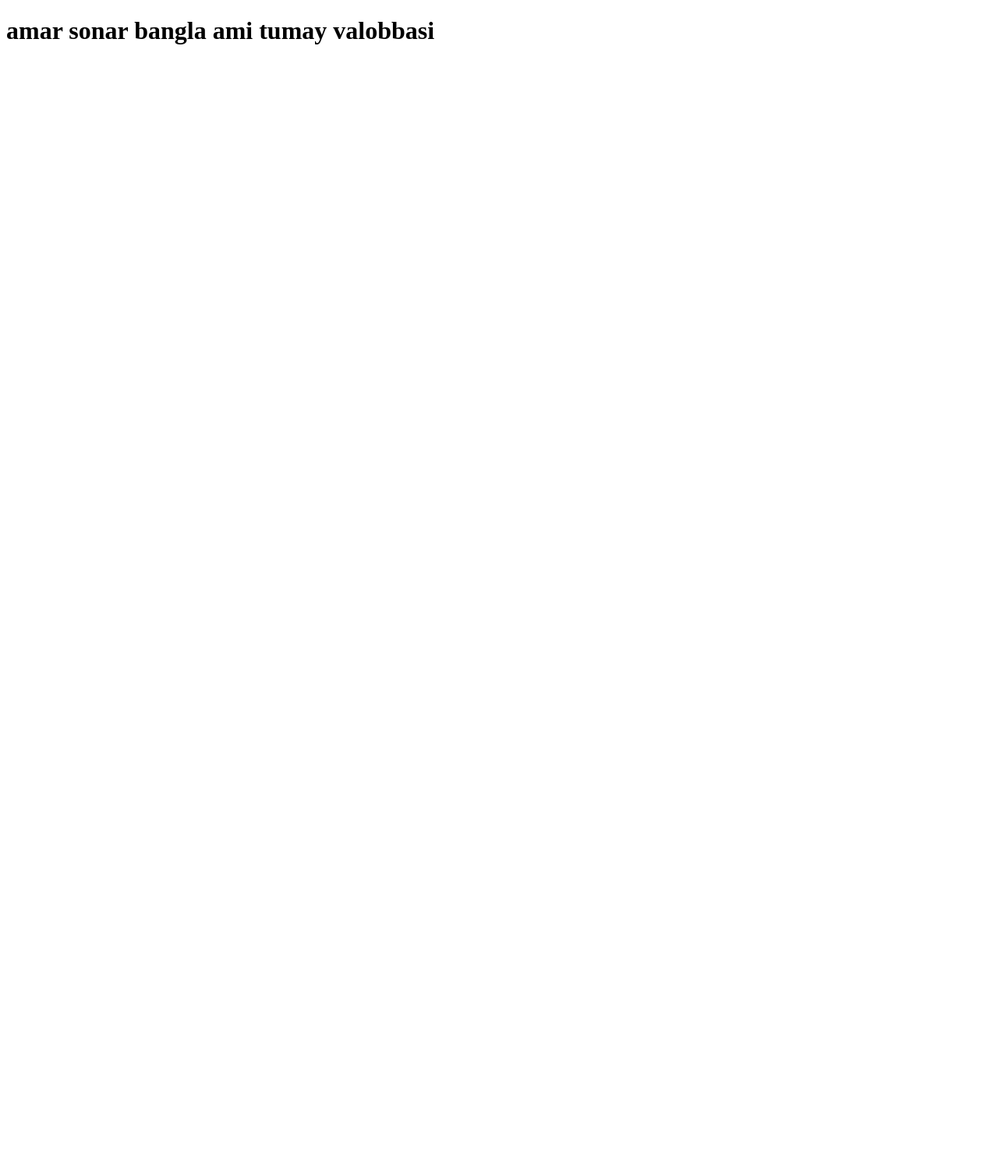
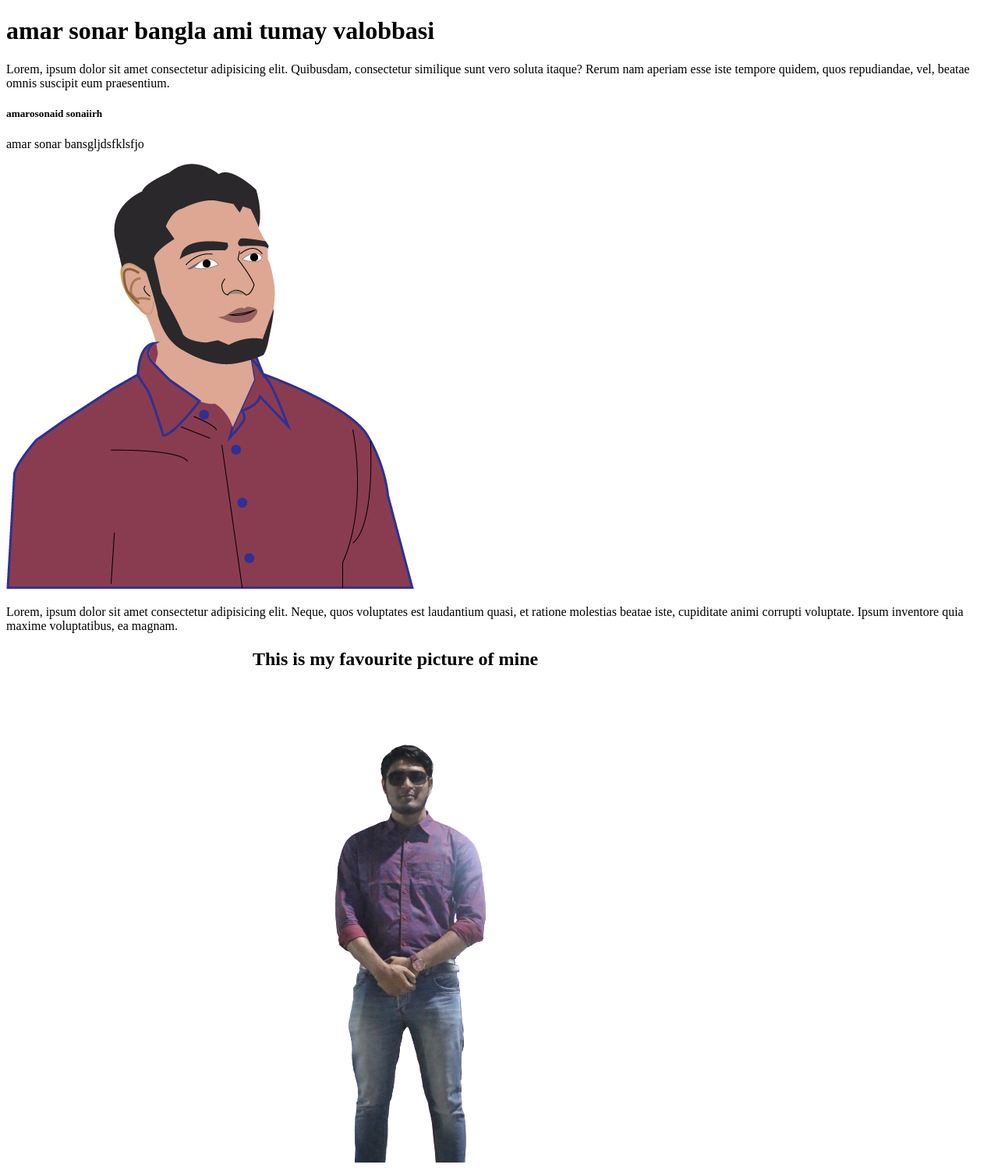
Before and after one commit to mezba10438/my-first-ripository, a plain HTML site: page index.html in a window 1280 px wide. Shown: the whole page at 78% size. Before the commit the page ends 800 px from the top, so only its background shows below. Drawn offline with Linux system fonts and the light colour scheme.

Commit message:
my photo added

```diff
--- /dev/null
+++ b/css/style.css
@@ -0,0 +1,4 @@
+.one {
+    width: 50%;
+    margin: 0 auto;
+}
--- a/index.html
+++ b/index.html
@@ -6,12 +6,30 @@
     <meta http-equiv="X-UA-Compatible" content="IE=edge">
     <meta name="viewport" content="width=device-width, initial-scale=1.0">
     <title>my first ripository</title>
+    <link rel="shortcut icon" href="
+mezbah.jpg" type="image/x-icon">
+    <link rel="stylesheet" href="css/style.css">
 </head>
 
 <body>
     <h1>amar sonar bangla ami tumay valobbasi
 
     </h1>
+    <p>Lorem, ipsum dolor sit amet consectetur adipisicing elit. Quibusdam, consectetur similique sunt vero soluta
+        itaque? Rerum nam aperiam esse iste tempore quidem, quos repudiandae, vel, beatae omnis suscipit eum
+        praesentium.</p>
+    <h5>amarosonaid sonaiirh
+
+    </h5>
+    <p> amar sonar bansgljdsfklsfjo</p>
+    <img src="mezbah.jpg" alt="mezbhs picture">
+    <p>Lorem, ipsum dolor sit amet consectetur adipisicing elit. Neque, quos voluptates est laudantium quasi, et ratione
+        molestias beatae iste, cupiditate animi corrupti voluptate. Ipsum inventore quia maxime voluptatibus, ea magnam.
+    </p>
+    <div class="one">
+        <h2>This is my favourite picture of mine</h2>
+        <img src="mezba.png" alt="">
+    </div>
 </body>
 
 </html>
```
Also changed, not shown: mezba.png (added), mezbah.jpg (added), mezbauddin.png (added), riat.png (added).
